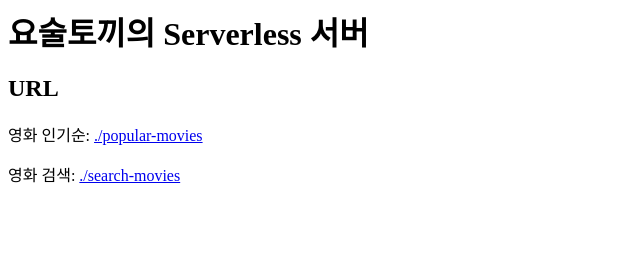
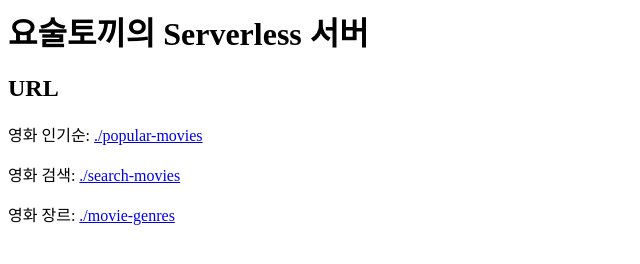
Before and after one commit to wzrabbit/serverless-movie-review, a website: page index.html in a window 1280 px wide. Shown: the whole page, without its empty margins (0-640 px from the left). Drawn offline with Linux system fonts and the light colour scheme.

Commit message:
feat: 영화 장르 리다이렉트 주소 설정

```diff
--- a/index.html
+++ b/index.html
@@ -16,5 +16,9 @@
       영화 검색:
       <a href="./search-movies">./search-movies</a>
     </p>
+    <p>
+      영화 장르:
+      <a href="./movie-genres">./movie-genres</a>
+    </p>
   </body>
 </html>
```
Also changed, not shown: netlify.toml.
